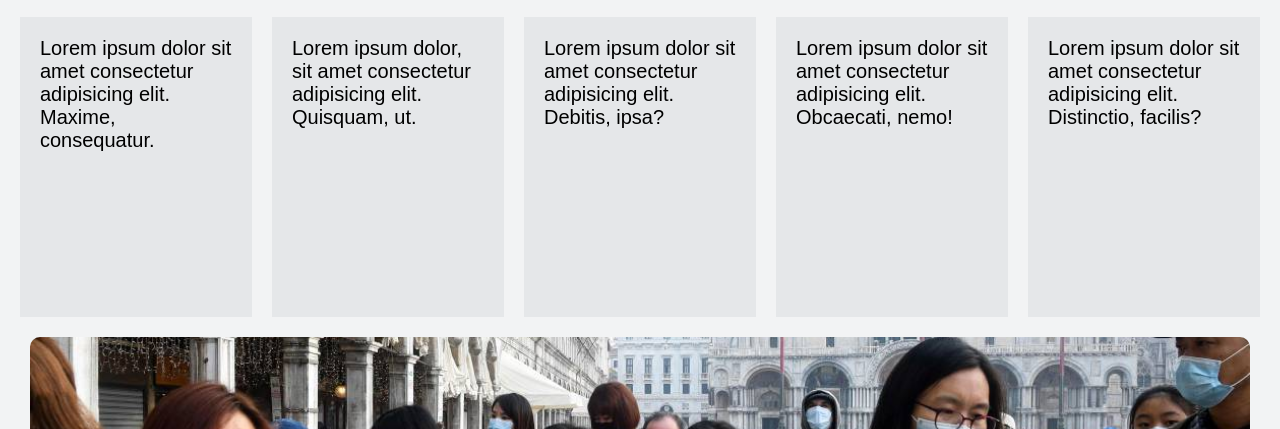
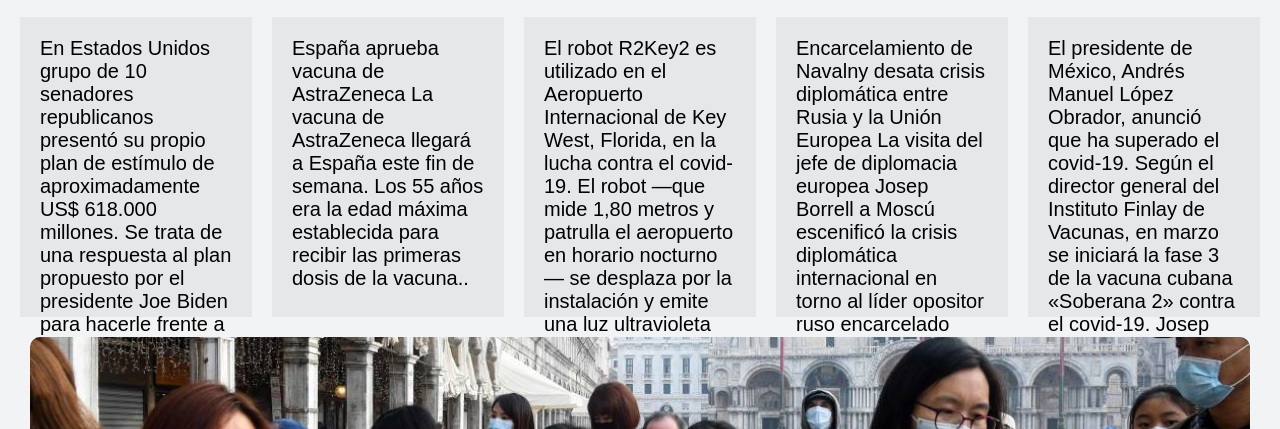
Before and after one commit to lehder/Blog-Noticias, a plain HTML site: page index.html in a window 1280 px wide. Shown: the part 371-800 px from the top of the page. Drawn offline with Linux system fonts and the light colour scheme; files whose address does not match are found by name.

Commit message:
Noticias 09.02.2021

```diff
--- a/index.html
+++ b/index.html
@@ -64,11 +64,18 @@
 
 
     <div class="grid">
-        <div class="seccion1">Lorem ipsum dolor sit amet consectetur adipisicing elit. Maxime, consequatur.</div>
-        <div class="seccion2">Lorem ipsum dolor, sit amet consectetur adipisicing elit. Quisquam, ut.</div>
-        <div class="seccion3">Lorem ipsum dolor sit amet consectetur adipisicing elit. Debitis, ipsa?</div>
-        <div class="seccion4">Lorem ipsum dolor sit amet consectetur adipisicing elit. Obcaecati, nemo!</div>
-        <div class="seccion5">Lorem ipsum dolor sit amet consectetur adipisicing elit. Distinctio, facilis?</div>
+        <div class="seccion1">En Estados Unidos grupo de 10 senadores republicanos presentó su propio plan de estímulo de aproximadamente US$ 618.000 millones. Se trata de una respuesta al plan propuesto por el presidente Joe Biden para hacerle frente a la pandemia de coronavirus.
+            Aquí los comparamos. Además, el mandatario estadounidense firmó tres decretos que apuntan a las políticas de inmigración de línea dura de Trump y tratan de enmendar algunas de sus consecuencias..</div>
+        <div class="seccion2">España aprueba vacuna de AstraZeneca La vacuna de AstraZeneca llegará a España este fin de semana. Los 55 años era la edad máxima establecida para recibir las primeras dosis de la vacuna..</div>
+        <div class="seccion3">El robot R2Key2 es utilizado en el Aeropuerto Internacional de Key West, Florida, en la lucha contra el covid-19. El robot —que mide 1,80 metros y patrulla el aeropuerto en horario nocturno— se desplaza por la instalación y emite una luz ultravioleta
+            de alta intensidad especialmente diseñada para eliminar el casi 100% de virus del aire y superficies, entre ellos el coronavirus.</div>
+        <div class="seccion4">Encarcelamiento de Navalny desata crisis diplomática entre Rusia y la Unión Europea La visita del jefe de diplomacia europea Josep Borrell a Moscú escenificó la crisis diplomática internacional en torno al líder opositor ruso encarcelado Alexei
+            Navalny. «Mi visita coincide con el arresto y la sentencia de Alexei Navalny y el arresto de miles de manifestantes […] He reiterado nuestro llamado a su liberación y una investigación imparcial sobre su envenenamiento», dijo Borrell en rueda
+            de prensa conjunta con el ministro de exteriores de Rusia.</div>
+        <div class="seccion5">El presidente de México, Andrés Manuel López Obrador, anunció que ha superado el covid-19. Según el director general del Instituto Finlay de Vacunas, en marzo se iniciará la fase 3 de la vacuna cubana «Soberana 2» contra el covid-19. Josep Borrell,
+            Alto Representante de la Unión Europea para asuntos exteriores, pidió al gobierno de EE.UU. que saque a Cuba de la lista de países terroristas. Alexey Navalny volvió a presentarse ante una corte este viernes para declararse inocente por un
+            cargo de difamación en contra de un veterano de la Segunda Guerra Mundial. Tras el robo de un automóvil con vacunas contra covid-19 en Florida, Crime Stoppers está ofreciendo una recompensa de hasta 5.000 dólares por información que ayude
+            a identificar y arrestar a los sospechosos.</div>
     </div>
 
 
```
